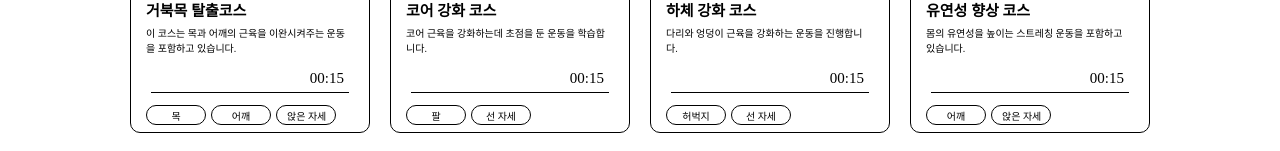
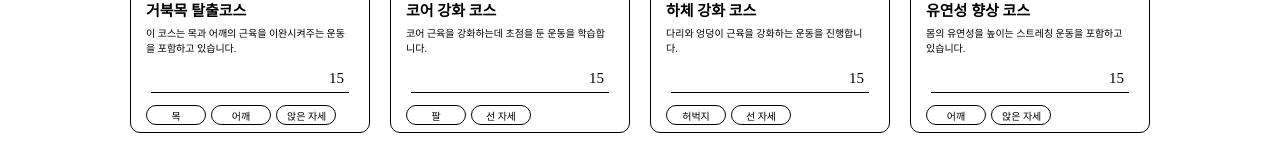
Before and after one commit to sync-without-async/Rehab-FrontEnd, a React (Vite) app: page / in a window 1280 px wide. Shown: the part 637-788 px from the top of the page. Built offline with nearby package versions, Linux system fonts and the light colour scheme; a web font is replaced by a local one.

Commit message:
Fix: 수강 시간을 문자열을 분과 초로 분해하고 이를 전체 초 단위로 계산하는 함수 구현

```diff
--- a/src/librarys/exercise-api.js
+++ b/src/librarys/exercise-api.js
@@ -62,11 +62,20 @@ const courseList = [
       id: 8,
       title: "포스쳐 교정 코스",
       description: "올바른 자세를 유지하기 위한 교정 운동을 포함하고 있습니다.",
-      time:  "00:15",
+      time: "총 15분",
       image: CourseImagePlaceholder,
       tags: ["목", "선 자세"]
     },
-];
+  ].map(course => {
+    // "00:15" 같은 형태의 문자열을 분리하여 숫자로 변환
+    const [minutes, seconds] = course.time.split(":").map(Number);
+    // 전체 시간을 초 단위로 계산
+    const totalSeconds = minutes * 60 + seconds;
+    return {
+        ...course,
+        time: totalSeconds
+    };
+});
 
 function shuffleArray(array) {
     for (let i = array.length - 1; i > 0; i--) {
```
